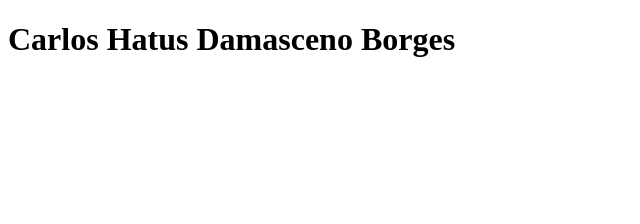
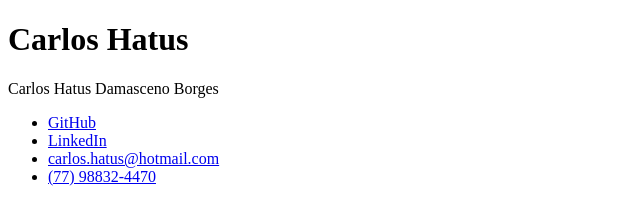
Before and after one commit to carloshatus/carloshatus.github.io, a plain HTML site: page index.html in a window 1280 px wide. Shown: the whole page, without its empty margins (0-640 px from the left). Drawn offline with Linux system fonts and the light colour scheme.

Commit message:
informações

```diff
--- a/index.html
+++ b/index.html
@@ -7,6 +7,13 @@
     <title>Carlos Hatus</title>
 </head>
 <body>
-    <h1>Carlos Hatus Damasceno Borges</h1>
+    <h1>Carlos Hatus</h1>
+    <p>Carlos Hatus Damasceno Borges</p>
+    <ul>
+        <li><a href="https://github.com/carloshatus">GitHub</a></li>
+        <li><a href="https://www.linkedin.com/in/carloshatus">LinkedIn</a></li>
+        <li><a href="mailto:carlos.hatus@hotmail.com">carlos.hatus@hotmail.com</a></li>
+        <li><a href="tel:+5577988324470">(77) 98832-4470</a></li>
+    </ul>
 </body>
 </html>
```
